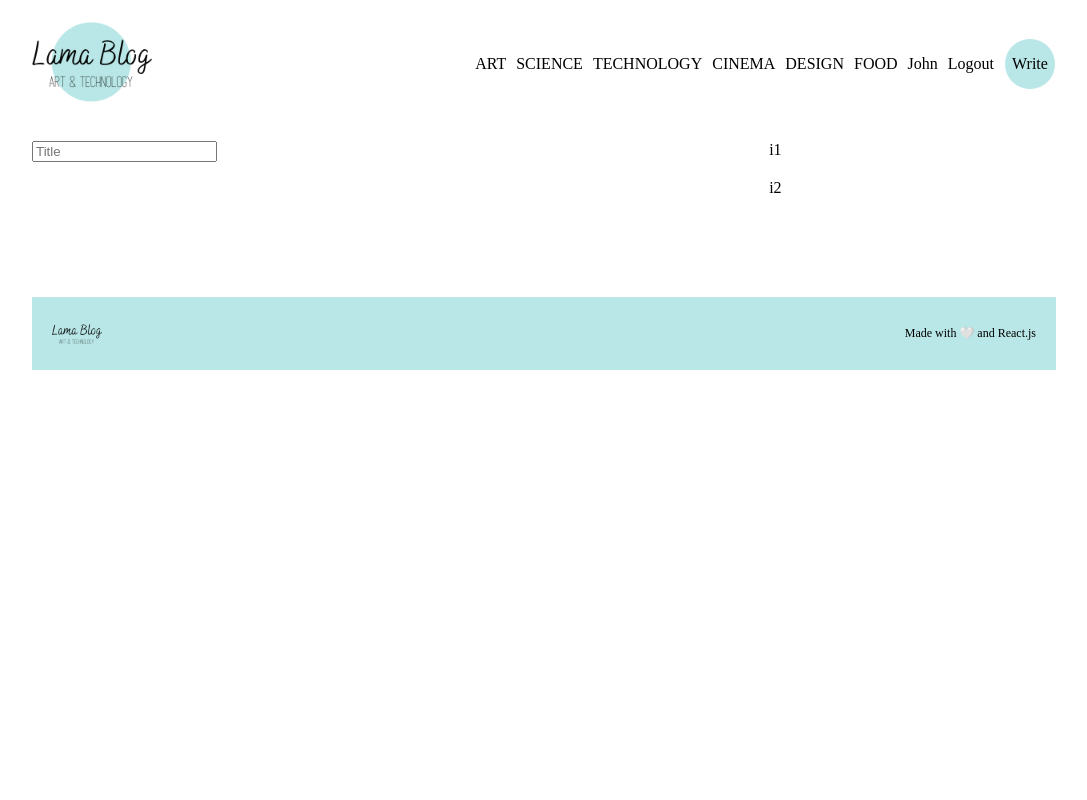
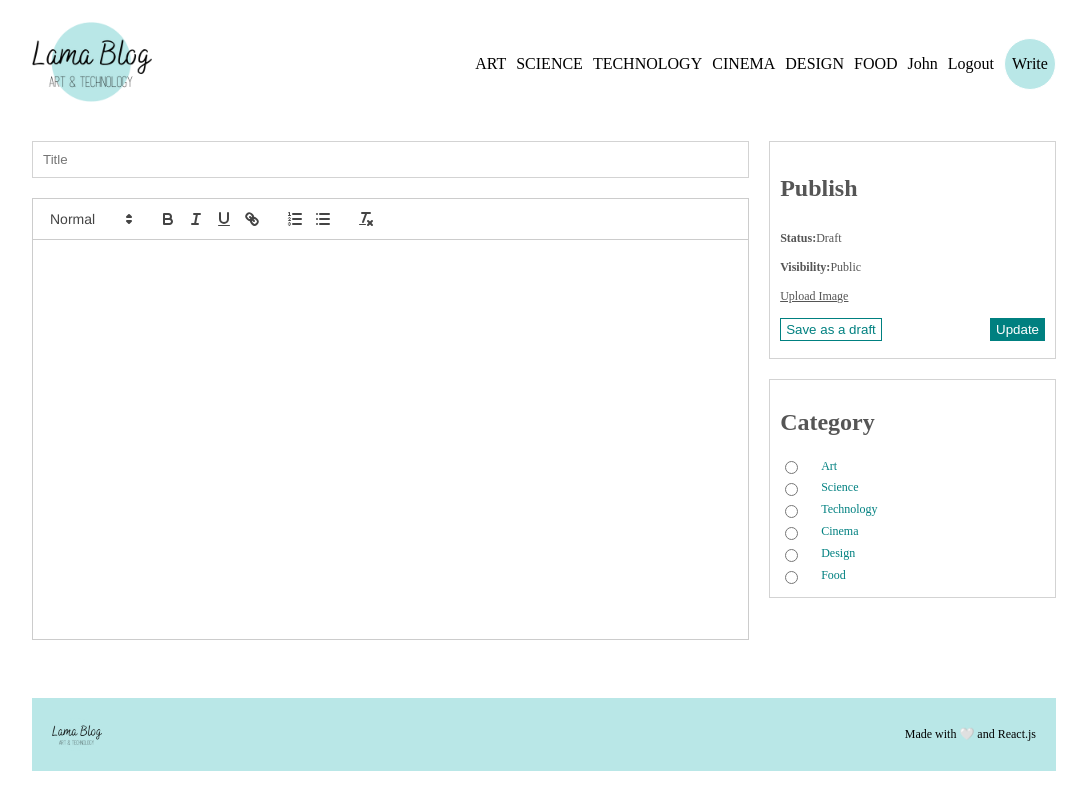
Before and after one commit to KumarWayadande/blog-app-2.0, a React (Vite) app in the folder client/: page /write in a window 1280 px wide. Shown: the whole page, without its empty margins (96-1183 px from the left). Built offline with nearby package versions, Linux system fonts and the light colour scheme.

Commit message:
Write component designed

```diff
--- a/client/src/pages/Write.jsx
+++ b/client/src/pages/Write.jsx
@@ -1,15 +1,77 @@
-import React from "react";
-import ReactQuill from 'react-quill';
-import 'react-quill/dist/quill.snow.css';
+import React, { useState } from "react";
+import ReactQuill from "react-quill";
+import "react-quill/dist/quill.snow.css";
 export default function Write() {
+  const [value, setValue] = useState("");
+
   return (
     <div className="add">
       <div className="content">
         <input type="text" placeholder="Title" name="title" id="title" />
+        <div className="editorContainer">
+          <ReactQuill
+            className="editor"
+            theme="snow"
+            value={value}
+            onChange={setValue}
+          />
+        </div>
       </div>
       <div className="menu">
-        <div className="item">i1</div>
-        <div className="item">i2</div>
+        <div className="item">
+          <h1>Publish</h1>
+          <span>
+            <b>Status:</b>Draft
+          </span>
+          <span>
+            <b>Visibility:</b>Public
+          </span>
+          <input
+            style={{ display: "none" }}
+            type="file"
+            name="file"
+            id="file"
+          />
+          <label htmlFor="file" className="file">
+            Upload Image
+          </label>
+          <div className="buttons">
+            <button>Save as a draft</button>
+            <button>Update</button>
+          </div>
+        </div>
+        <div className="item">
+          <h1>Category</h1>
+          <div className="cat">
+            <input type="radio" name="cat" value="art" id="art" />
+            <label htmlFor="art">Art</label>
+          </div>
+
+          <div className="cat">
+            <input type="radio" name="cat" value="science" id="science" />
+            <label htmlFor="science">Science</label>
+          </div>
+
+          <div className="cat">
+            <input type="radio" name="cat" value="technology" id="technology" />
+            <label htmlFor="technology">Technology</label>
+          </div>
+
+          <div className="cat">
+            <input type="radio" name="cat" value="cinema" id="cinema" />
+            <label htmlFor="cinema">Cinema</label>
+          </div>
+
+          <div className="cat">
+            <input type="radio" name="cat" value="design" id="design" />
+            <label htmlFor="design">Design</label>
+          </div>
+
+          <div className="cat">
+            <input type="radio" name="cat" value="foor" id="foor" />
+            <label htmlFor="food">Food</label>
+          </div>
+        </div>
       </div>
     </div>
   );
--- a/client/styles.scss
+++ b/client/styles.scss
@@ -307,6 +307,27 @@
 
       .content {
         flex: 5;
+        display: flex;
+        flex-direction: column;
+        gap: 20px;
+
+
+        input{
+          padding: 10px;
+          border: 1px solid lightgray;
+        }
+
+        .editorContainer{
+          height: 400px;
+          // overflow: scroll;
+          // border: 1px solid lightgray;
+
+
+          .editor{
+            height: 100%;
+            border: none;
+          }
+        }
       }
 
       .menu {
@@ -314,6 +335,55 @@
         display: flex;
         flex-direction: column;
         gap: 20px;
+
+
+        .item{
+          border: 1px solid lightgray;
+          padding: 10px;
+          flex: 1;
+          display: flex;
+          flex-direction: column;
+          justify-content: space-around;
+          font-size: 12px;
+          color: #555;
+
+          h2{
+            font-size: 20px;
+          }
+
+          .file{
+            text-decoration:underline;
+            cursor: pointer;
+          }
+
+          .buttons{
+            display: flex;
+            justify-content: space-between;
+
+            :first-child{
+              cursor: pointer;
+              color: teal;
+              background-color: white;
+              border: 1px solid teal;
+              padding: 3px 5px;
+            }
+
+            :last-child{
+              cursor: pointer;
+              color: white;
+              background-color: teal;
+              border: 1px solid teal;
+              padding: 3px 5px;
+            }
+          }
+
+          .cat{
+            display: flex;
+            align-items: center;
+            gap: 20px;
+            color: teal;
+          }
+        }
       }
     }
   }
```
